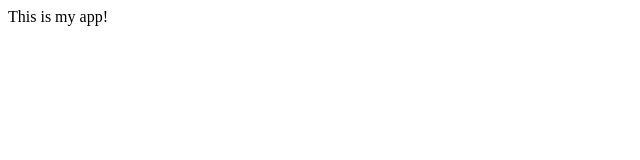
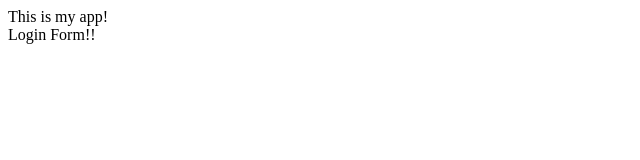
Before and after one commit to umakanthpeddi/myappsample, a plain HTML site: page index.html in a window 1280 px wide. Shown: the full height of the page, 0-640 px from the left. Drawn offline with Linux system fonts and the light colour scheme.

Commit message:
login form

```diff
--- a/index.html
+++ b/index.html
@@ -1,4 +1,7 @@
 <html>
 <head><title> My App </title></head>
-<body>This is my app!</body>
+<body>
+This is my app!<BR>
+Login Form!!
+</body>
 </html
```
Also changed, not shown: login.html (added, +1 -0 lines).
